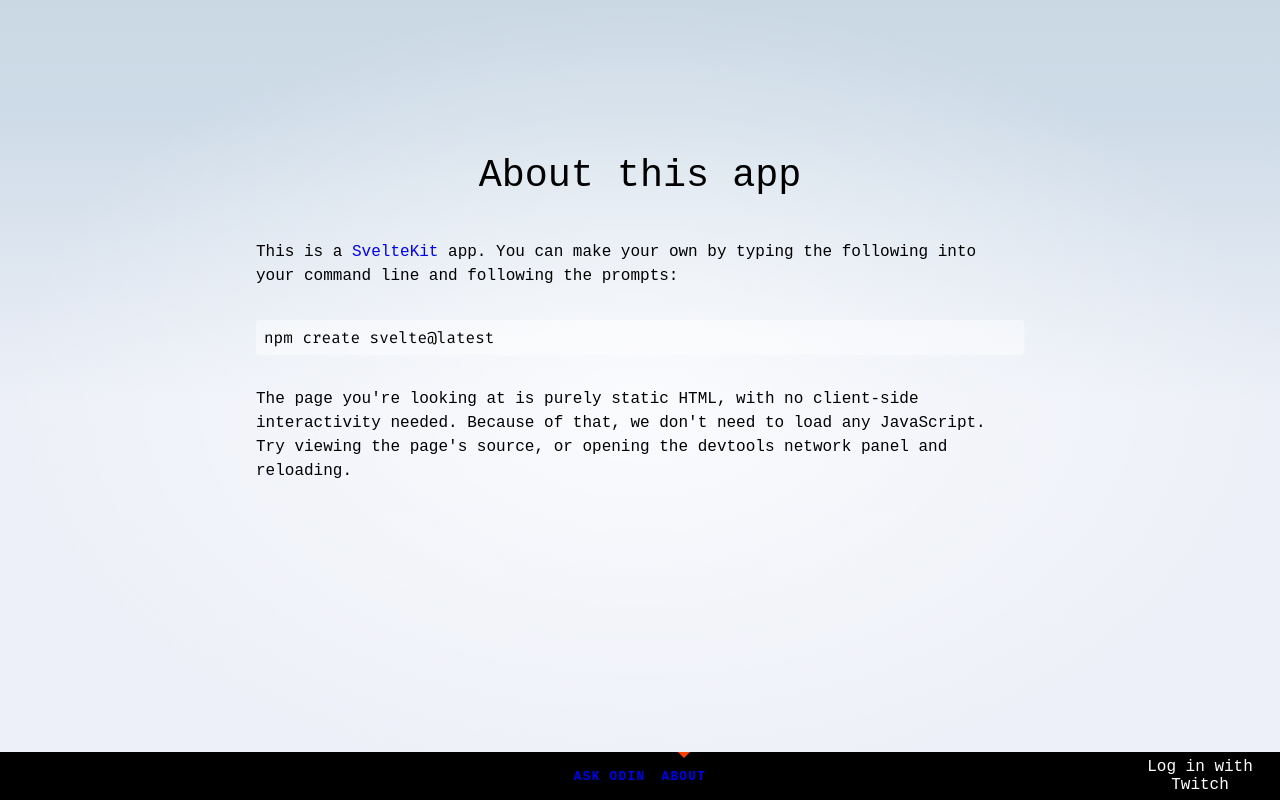
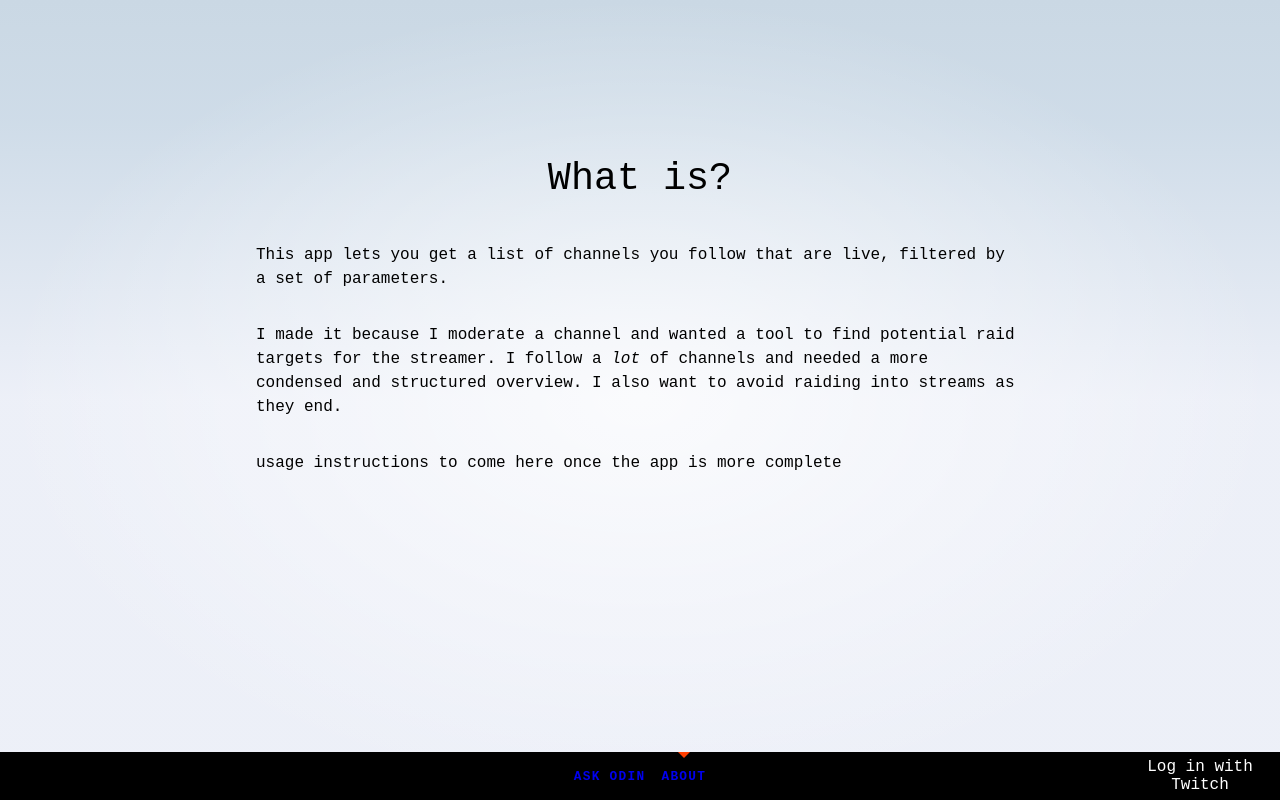
Before and after one commit to NosyEye/ask-odin, a SvelteKit app: page /about in a window 1280 px wide. Built offline with nearby package versions, Linux system fonts and the light colour scheme.

Commit message:
Added more revelant About text

```diff
--- a/src/routes/about/+page.svelte
+++ b/src/routes/about/+page.svelte
@@ -1,23 +1,21 @@
 <svelte:head>
-	<title>About</title>
-	<meta name="description" content="About this app" />
+	<title>Ask Odin?</title>
+	<meta name="description" content="About" />
 </svelte:head>
 
 <div class="text-column">
-	<h1>About this app</h1>
+	<h1>What is?</h1>
 
 	<p>
-		This is a <a href="https://kit.svelte.dev">SvelteKit</a> app. You can make your own by typing the
-		following into your command line and following the prompts:
+		This app lets you get a list of channels you follow that are live, filtered by a set of parameters.
 	</p>
 
-	<pre>npm create svelte@latest</pre>
+	<p>
+		I made it because I moderate a channel and wanted a tool to find potential raid targets for the streamer. I follow a <em>lot</em> of channels and needed a more condensed and structured overview. I also want to avoid raiding into streams as they end.
+	</p>
 
 	<p>
-		The page you're looking at is purely static HTML, with no client-side interactivity needed.
-		Because of that, we don't need to load any JavaScript. Try viewing the page's source, or opening
-		the devtools network panel and reloading.
+		usage instructions to come here once the app is more complete
 	</p>
 
-
 </div>
```
